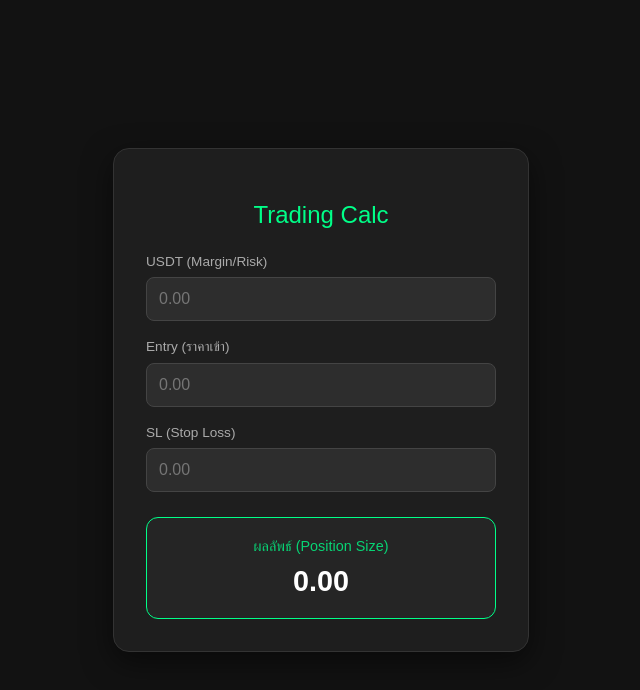
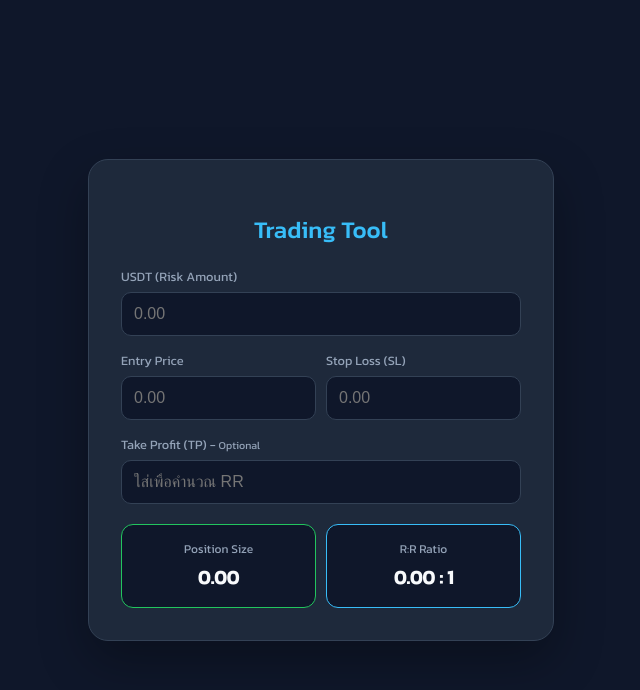
Before and after one commit to sirapoppromopas-byte/Calc, a plain HTML site: page index.html in a window 1280 px wide. Shown: the whole page, without its empty margins (319-959 px from the left). Drawn offline with Linux system fonts and the light colour scheme.

Commit message:
Update index.html

```diff
--- a/index.html
+++ b/index.html
@@ -3,81 +3,102 @@
 <head>
     <meta charset="UTF-8">
     <meta name="viewport" content="width=device-width, initial-scale=1.0">
-    <title>Crypto Calculator</title>
+    <title>Crypto Trading Calculator</title>
     <style>
+        @import url('https://fonts.googleapis.com/css2?family=Kanit:wght@300;400;500&display=swap');
+
         body {
             font-family: 'Kanit', sans-serif;
-            background-color: #121212; /* เปลี่ยนเป็น Dark Mode ให้ดูเท่แบบเทรดเดอร์ */
+            background-color: #0f172a;
             display: flex;
             justify-content: center;
             align-items: center;
-            height: 100vh;
+            min-height: 100vh;
             margin: 0;
-            color: white;
+            color: #f8fafc;
         }
         .card {
-            background: #1e1e1e;
+            background: #1e293b;
             padding: 2rem;
-            border-radius: 16px;
-            box-shadow: 0 10px 30px rgba(0,0,0,0.5);
+            border-radius: 20px;
+            box-shadow: 0 20px 50px rgba(0,0,0,0.3);
             width: 100%;
-            max-width: 350px;
-            border: 1px solid #333;
+            max-width: 400px;
+            border: 1px solid #334155;
         }
-        h2 { text-align: center; color: #00ff88; margin-bottom: 25px; font-weight: 500; }
-        .input-group { margin-bottom: 18px; }
-        label { display: block; margin-bottom: 8px; font-size: 0.85rem; color: #aaa; }
+        h2 { text-align: center; color: #38bdf8; margin-bottom: 20px; font-weight: 500; }
+        .input-grid { display: grid; grid-template-columns: 1fr 1fr; gap: 10px; }
+        .full-width { grid-column: span 2; }
+        .input-group { margin-bottom: 15px; }
+        label { display: block; margin-bottom: 6px; font-size: 0.8rem; color: #94a3b8; }
         input {
             width: 100%;
             padding: 12px;
-            border: 1px solid #444;
-            border-radius: 8px;
+            border: 1px solid #334155;
+            border-radius: 10px;
             box-sizing: border-box;
             font-size: 16px;
-            background: #2d2d2d;
+            background: #0f172a;
             color: #fff;
             outline: none;
+            transition: all 0.2s;
         }
-        input:focus { border-color: #00ff88; }
+        input:focus { border-color: #38bdf8; box-shadow: 0 0 0 2px rgba(56, 189, 248, 0.2); }
+
+        .result-container {
+            margin-top: 20px;
+            display: grid;
+            grid-template-columns: 1fr 1fr;
+            gap: 10px;
+        }
         .result-box {
-            margin-top: 25px;
-            padding: 20px;
-            background-color: #252525;
+            padding: 15px;
+            background-color: #0f172a;
             border-radius: 12px;
-            border: 1px solid #00ff88;
+            border: 1px solid #334155;
             text-align: center;
         }
-        .result-label { color: #00ff88; font-size: 0.9rem; margin-bottom: 10px; opacity: 0.8; }
-        #result {
-            font-size: 1.8rem;
-            font-weight: bold;
-            color: #fff;
-        }
+        .highlight-green { border-color: #22c55e; }
+        .highlight-blue { border-color: #38bdf8; }
+        .result-label { color: #94a3b8; font-size: 0.75rem; margin-bottom: 5px; }
+        .result-value { font-size: 1.2rem; font-weight: bold; }
     </style>
 </head>
 <body>
 
 <div class="card">
-    <h2>Trading Calc</h2>
+    <h2>Trading Tool</h2>
 
-    <div class="input-group">
-        <label>USDT (Margin/Risk)</label>
+    <div class="input-group full-width">
+        <label>USDT (Risk Amount)</label>
         <input type="number" id="usdt" placeholder="0.00" oninput="calculate()">
     </div>
 
-    <div class="input-group">
-        <label>Entry (ราคาเข้า)</label>
-        <input type="number" id="entry" placeholder="0.00" oninput="calculate()">
+    <div class="input-grid">
+        <div class="input-group">
+            <label>Entry Price</label>
+            <input type="number" id="entry" placeholder="0.00" oninput="calculate()">
+        </div>
+        <div class="input-group">
+            <label>Stop Loss (SL)</label>
+            <input type="number" id="sl" placeholder="0.00" oninput="calculate()">
+        </div>
     </div>
 
-    <div class="input-group">
-        <label>SL (Stop Loss)</label>
-        <input type="number" id="sl" placeholder="0.00" oninput="calculate()">
+    <div class="input-group full-width">
+        <label>Take Profit (TP) - <small>Optional</small></label>
+        <input type="number" id="tp" placeholder="ใส่เพื่อคำนวณ RR" oninput="calculate()">
     </div>
 
-    <div class="result-box">
-        <div class="result-label">ผลลัพธ์ (Position Size)</div>
-        <div id="result">0.00</div>
+    <div class="result-container">
+        <div class="result-box highlight-green">
+            <div class="result-label">Position Size</div>
+            <div id="pos-size" class="result-value">0.00</div>
+        </div>
+        <div class="result-box highlight-blue">
+            <div class="result-label">R:R Ratio</div>
+            <div id="rr-ratio" class="result-value">0.00 : 1</div>
+        </div>
     </div>
 </div>
 
@@ -86,33 +107,41 @@
         const usdt = parseFloat(document.getElementById('usdt').value);
         const entry = parseFloat(document.getElementById('entry').value);
         const sl = parseFloat(document.getElementById('sl').value);
-        const display = document.getElementById('result');
+        const tp = parseFloat(document.getElementById('tp').value);
 
-        // ตรวจสอบความถูกต้องของข้อมูล
-        if (!usdt || !entry || !sl) {
-            display.innerText = "0.00";
-            return;
+        const posDisplay = document.getElementById('pos-size');
+        const rrDisplay = document.getElementById('rr-ratio');
+
+        // 1. คำนวณ Position Size (สูตรเดิมของคุณ)
+        if (usdt && entry && sl && sl !== 0) {
+            const denominator = 1 - (entry / sl);
+            if (denominator !== 0) {
+                const total = usdt / denominator;
+                posDisplay.innerText = Math.abs(total).toLocaleString(undefined, {
+                    minimumFractionDigits: 2,
+                    maximumFractionDigits: 2
+                });
+            } else {
+                posDisplay.innerText = "Error";
+            }
+        } else {
+            posDisplay.innerText = "0.00";
         }
 
-        // สูตรใหม่: USDT / (1 - (Entry / SL))
-        try {
-            const innerBracket = sl / entry;
-            const denominator = 1 - innerBracket;
+        // 2. คำนวณ R:R Ratio (ถ้ามีการกรอก TP)
+        // สูตร RR = ระยะกำไร (TP-Entry) / ระยะขาดทุน (Entry-SL)
+        if (entry && sl && tp) {
+            const profitDist = Math.abs(tp - entry);
+            const lossDist = Math.abs(entry - sl);
 
-            if (denominator === 0) {
-                display.innerText = "หารด้วย 0";
-                return;
+            if (lossDist !== 0) {
+                const rr = profitDist / lossDist;
+                rrDisplay.innerText = rr.toFixed(2) + " : 1";
+            } else {
+                rrDisplay.innerText = "0.00 : 1";
             }
-
-            const total = usdt / denominator;
-
-            // แสดงผลลัพธ์
-            display.innerText = total.toLocaleString(undefined, {
-                minimumFractionDigits: 2,
-                maximumFractionDigits: 2
-            });
-        } catch (e) {
-            display.innerText = "Error";
+        } else {
+            rrDisplay.innerText = "0.00 : 1";
         }
     }
 </script>
```
